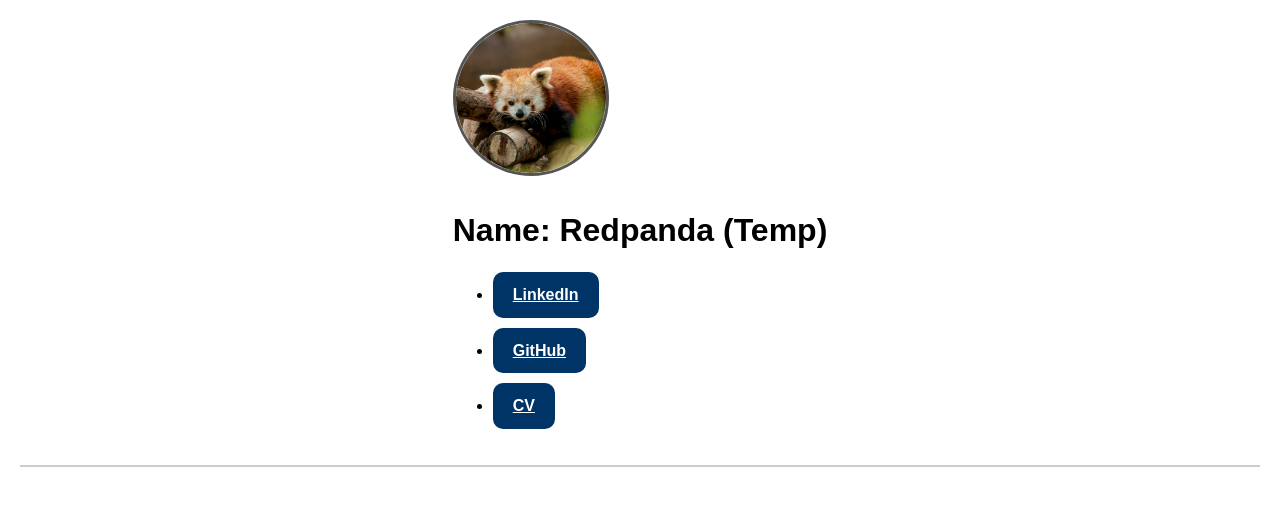
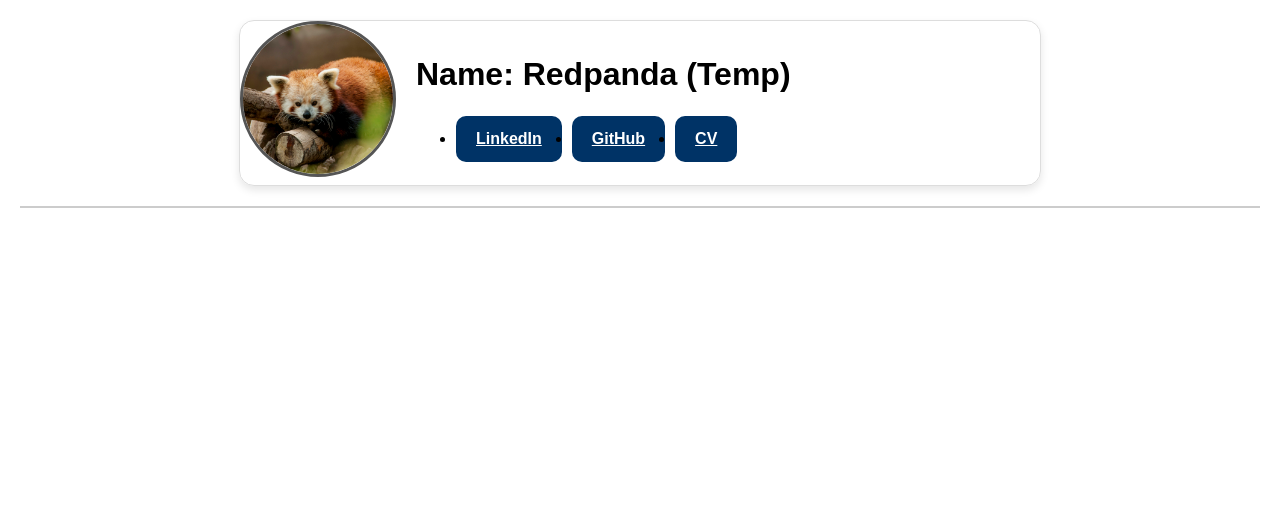
Before and after one commit to lsavitsky/lsavitsky.github.io, a plain HTML site: page profile.html in a window 1280 px wide. Drawn offline with Linux system fonts and the light colour scheme; files whose address does not match are found by name.

Commit message:
Update style.css

```diff
--- a/assets/css/style.css
+++ b/assets/css/style.css
@@ -80,13 +80,24 @@ footer {
   text-align: left;
 }
 
-.profile-container {
+.profile-card {
   display: flex;
   align-items: center;
   gap: 20px;
   max-width: 800px;
   width: 100%;
+  border: 1px solid #ddd;
+  border-radius: 15px;
+  box-shadow: 0 4px 8px rgba(0, 0, 0, 0.1);
 }
+
+/* Testing a hover increase in size for the profile card */
+.profile-card:hover {
+  transform: translateY(-10px);
+  box-shadow: 0 10px 20px rgba(0, 0, 0, 0.2);
+  transition: all 0.4s ease;
+}
+
 
 .profile-image img {
   width: 150px;
@@ -94,6 +105,12 @@ footer {
   border-radius: 50%; /* Make the image circular */
   object-fit: cover;
   border: 3px solid #555; /* Optional border around the image */
+}
+
+/* Testing out the increase in image scale if hover */
+.profile-image img:hover {
+  transform: scale(1.1);
+  transition: all 0.4s ease;
 }
 
 .profile-info {
@@ -106,7 +123,6 @@ footer {
 
 .profile-links {
   display: flex;
-  flex-direction: column;
   gap: 10px;
 }
 
@@ -118,6 +134,7 @@ footer {
   color: white; /* White text */
   font-weight: bold;
   text-align: center;
+  transition: background-color 0.3s ease; /* Attempting a smoother hover color change affect */
 }
 
 .profile-links li a:hover {
```
